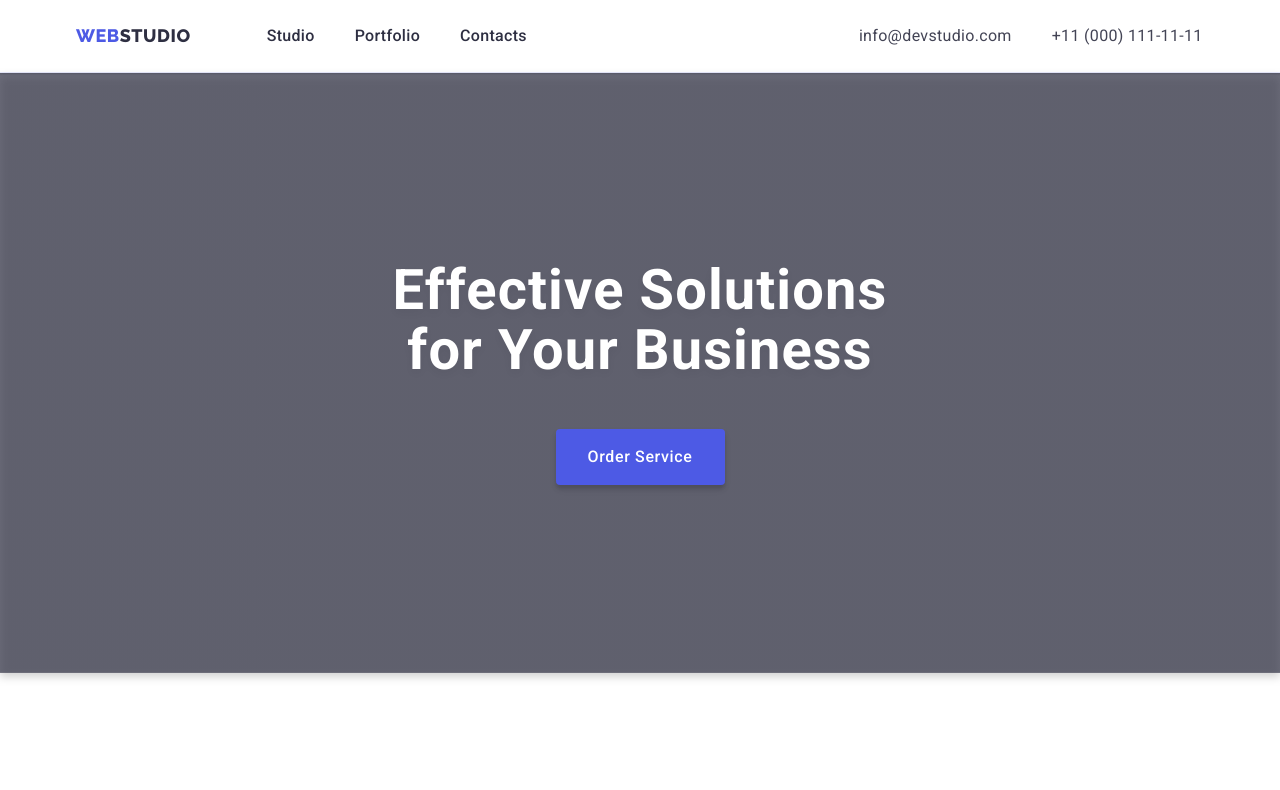
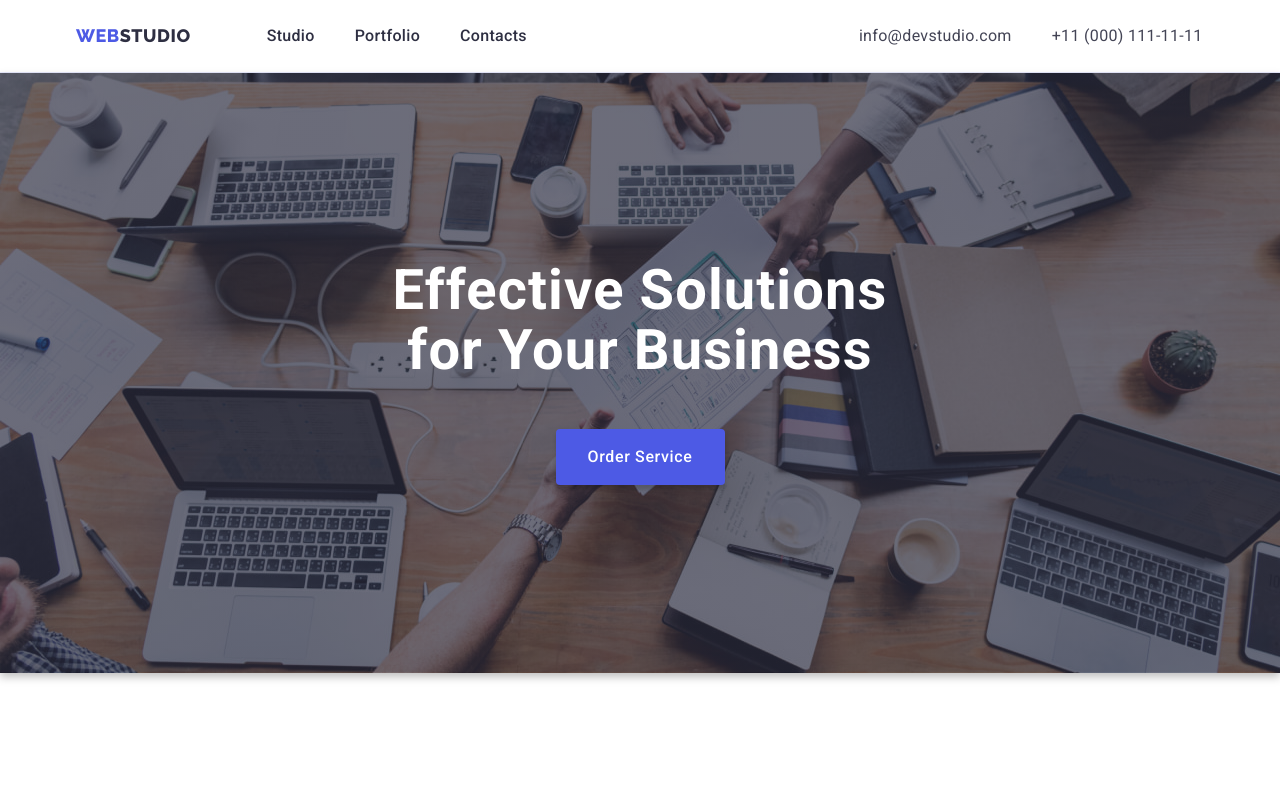
Before and after one commit to KobetsYaroslav/goit-markup-hw-04, a plain HTML site: page index.html in a window 1280 px wide. Shown: the top 790 px of the page. Drawn offline with nearby package versions, Linux system fonts and the light colour scheme.

Commit message:
Редаговано посилання на зображення

```diff
--- a/css/styles.css
+++ b/css/styles.css
@@ -232,7 +232,7 @@ img {
       rgba(46, 47, 66, 0.7),
       rgba(46, 47, 66, 0.7)
     ),
-    url(./images/index/background-image.jpg);
+    url(../images/index/background-image.jpg);
   background-repeat: no-repeat;
   background-position: center;
   background-size: cover;
```
